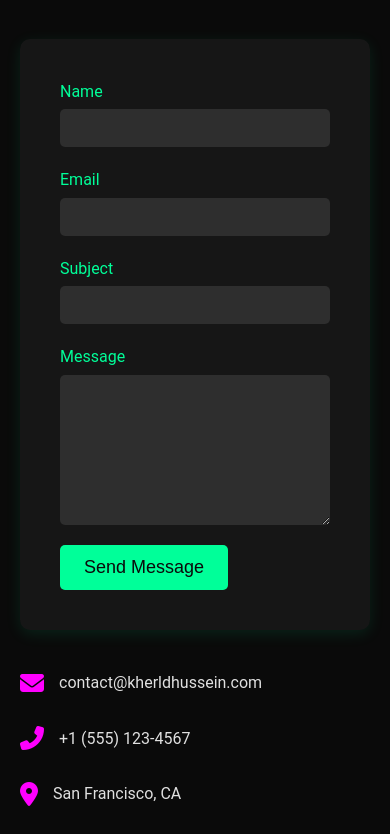
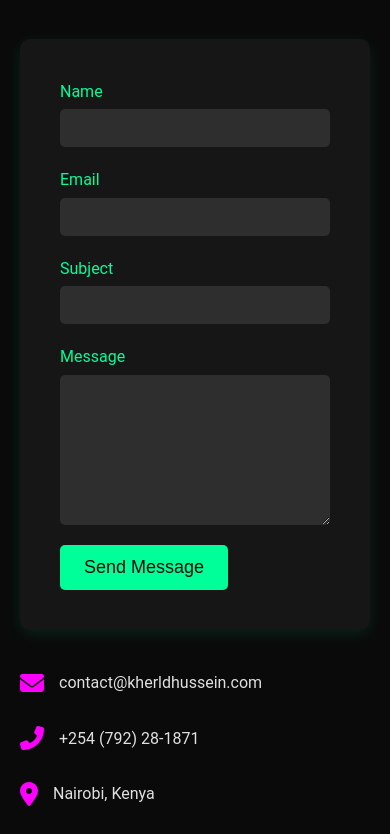
Before and after one commit to kh3rld/kh3rld.github.io, a plain HTML site: page web/templates/contact.page.html in a window 390 px wide. Shown: the part 205-1039 px from the top of the page. Drawn offline with nearby package versions, Linux system fonts and the light colour scheme.

Commit message:
Refactor(contact): Update location and mobile addresses

```diff
--- a/web/templates/contact.page.html
+++ b/web/templates/contact.page.html
@@ -48,11 +48,11 @@
           </div>
           <div class="contact-method">
             <i class="fas fa-phone-alt contact-icon"></i>
-            <p>+1 (555) 123-4567</p>
+            <p>+254 (792) 28-1871</p>
           </div>
           <div class="contact-method">
             <i class="fas fa-map-marker-alt contact-icon"></i>
-            <p>San Francisco, CA</p>
+            <p>Nairobi, Kenya</p>
           </div>
           <div class="social-links">
             <a
```
